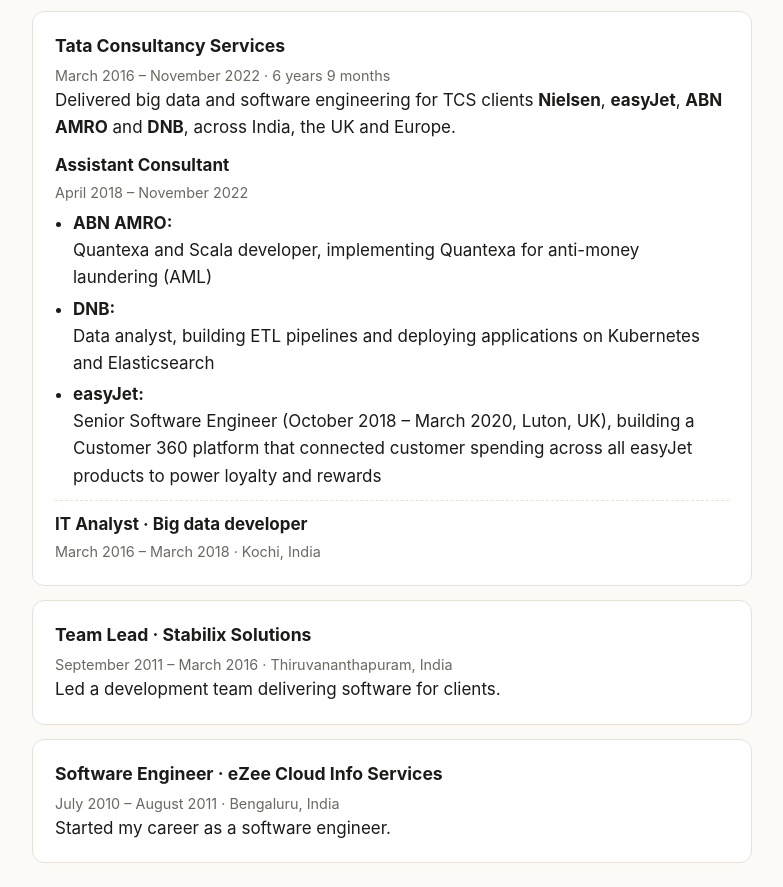
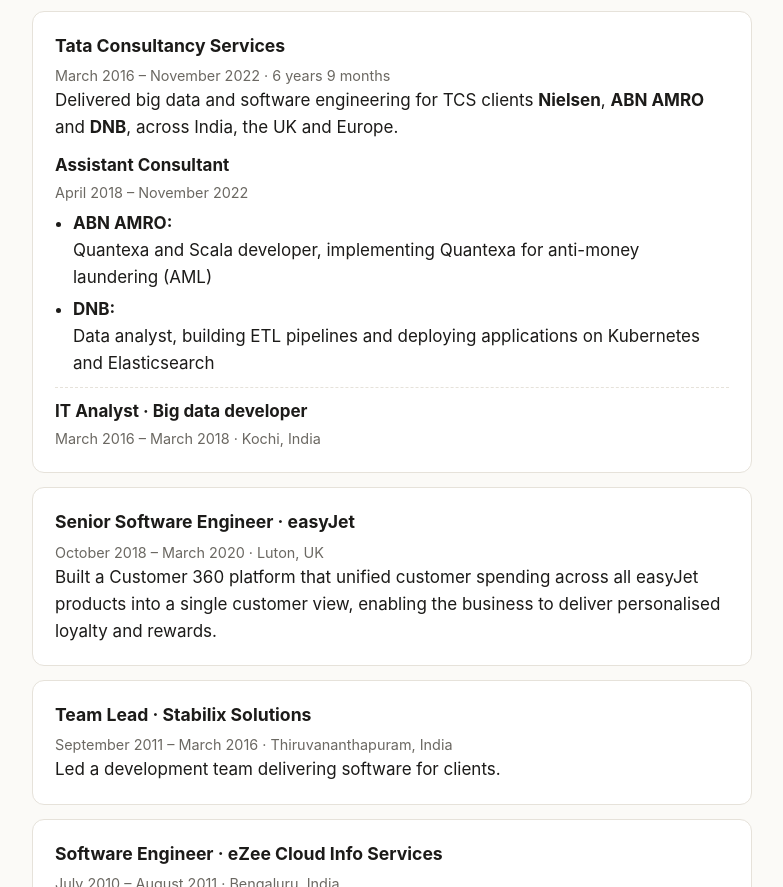
Before and after one commit to praveenthulasiram/praveenthulasiram.github.io, a plain HTML site: page index.html in a window 1280 px wide. Shown: the part 2209-3096 px from the top of the page, without its empty margins (248-1031 px from the left). Drawn offline with Linux system fonts and the light colour scheme.

Commit message:
Show easyJet as its own role
Co-Authored-By: Claude Opus 5.5 <noreply@anthropic.com>
Claude-Session: https://claude.ai/code/session_01QxcoxsnC7WHNbyniXPbJBr

```diff
--- a/index.html
+++ b/index.html
@@ -103,14 +103,18 @@
     <div class="card">
       <h3>Tata Consultancy Services</h3>
       <p class="meta">March 2016 – November 2022 · 6 years 9 months</p>
-      <p>Delivered big data and software engineering for TCS clients <strong>Nielsen</strong>, <strong>easyJet</strong>, <strong>ABN AMRO</strong> and <strong>DNB</strong>, across India, the UK and Europe.</p>
+      <p>Delivered big data and software engineering for TCS clients <strong>Nielsen</strong>, <strong>ABN AMRO</strong> and <strong>DNB</strong>, across India, the UK and Europe.</p>
       <div class="role"><strong>Assistant Consultant</strong><span class="meta">April 2018 – November 2022</span>
         <ul class="plain">
           <li><strong>ABN AMRO:</strong> Quantexa and Scala developer, implementing Quantexa for anti-money laundering (AML)</li>
           <li><strong>DNB:</strong> Data analyst, building ETL pipelines and deploying applications on Kubernetes and Elasticsearch</li>
-          <li><strong>easyJet:</strong> Senior Software Engineer (October 2018 – March 2020, Luton, UK), building a Customer 360 platform that connected customer spending across all easyJet products to power loyalty and rewards</li>
         </ul></div>
       <div class="role"><strong>IT Analyst · Big data developer</strong><span class="meta">March 2016 – March 2018 · Kochi, India</span></div>
+    </div>
+    <div class="card">
+      <h3>Senior Software Engineer · easyJet</h3>
+      <p class="meta">October 2018 – March 2020 · Luton, UK</p>
+      <p>Built a Customer 360 platform that unified customer spending across all easyJet products into a single customer view, enabling the business to deliver personalised loyalty and rewards.</p>
     </div>
     <div class="card">
       <h3>Team Lead · Stabilix Solutions</h3>
```
